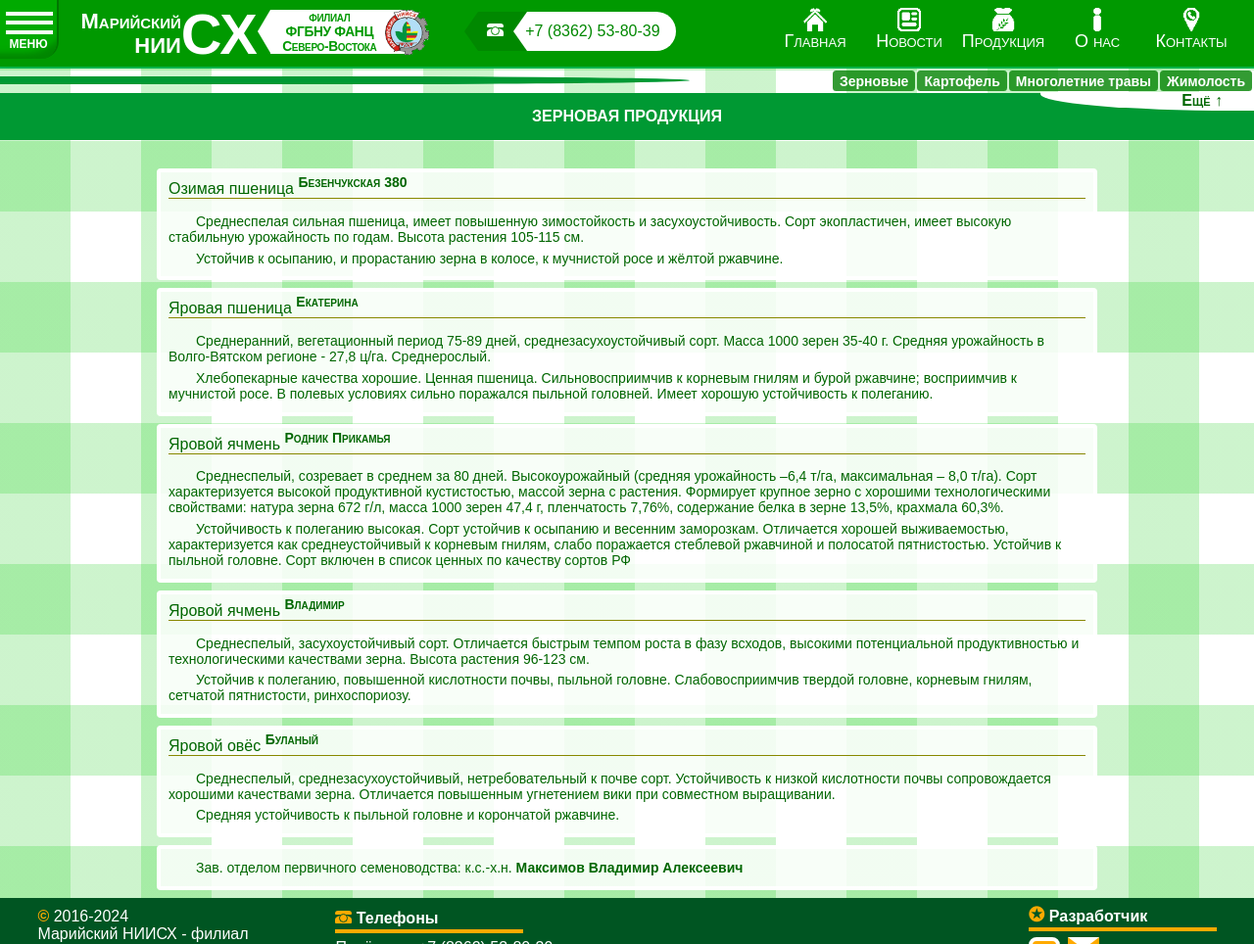
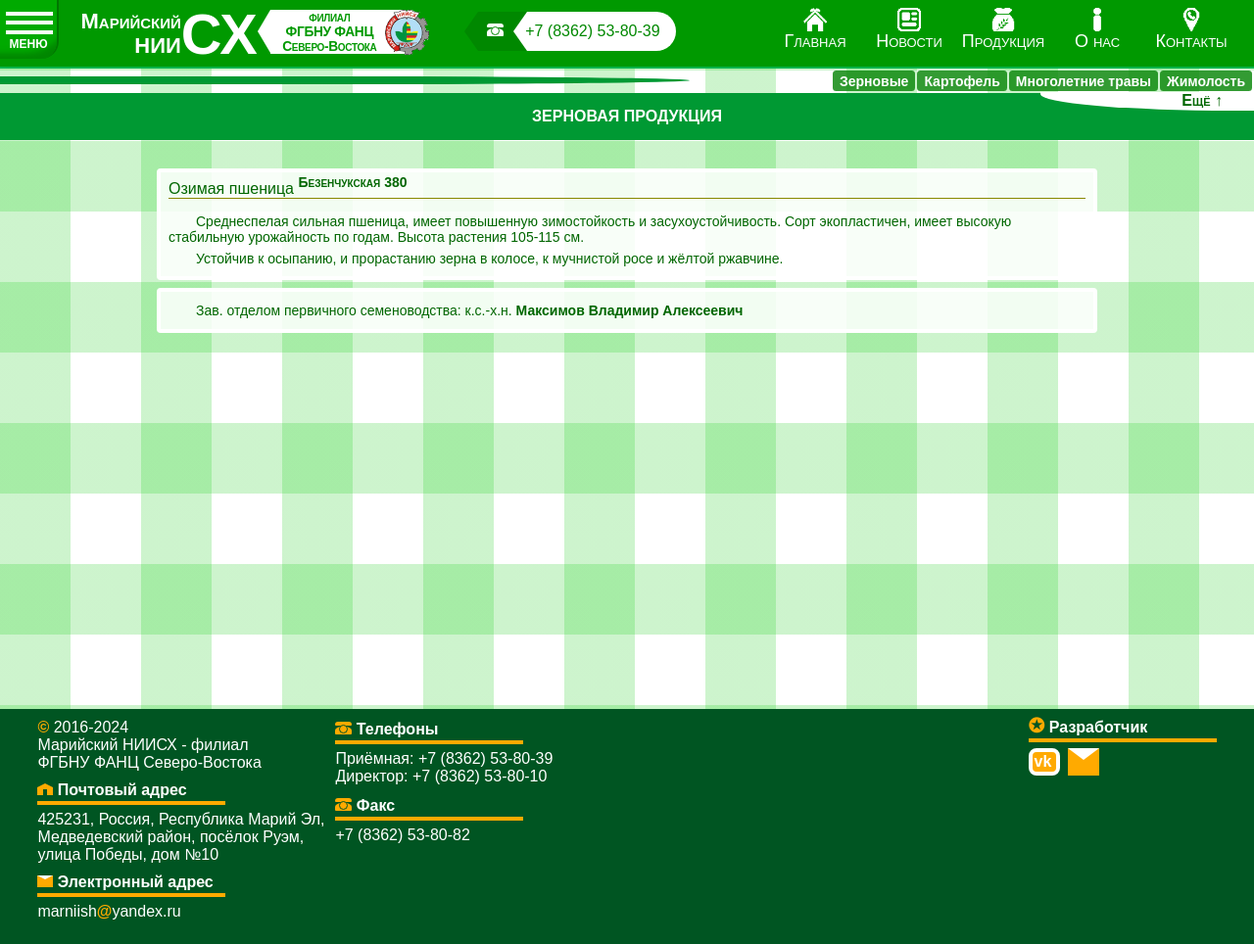
Before and after one commit to AlderKonst/DjangoMarRIA, a Django app: template marniish/siteapp/templates/siteapp/Grain.html in a window 1280 px wide. Shown: the whole page at 98% size. Run offline with Django 5.2, Linux system fonts and the light colour scheme; the template is opened without the code that fills it, so the values that code supplies are empty.

Commit message:
Подготовил код к последующей адаптации к Django, убрав лишнее

```diff
--- a/marniish/siteapp/templates/siteapp/Grain.html
+++ b/marniish/siteapp/templates/siteapp/Grain.html
@@ -18,38 +18,10 @@
 <div class="pages">
 	<div id="news_institute">
 	<article>
-		<h3>Озимая&nbsp;пшеница&nbsp;<b>Безенчукская&nbsp;380</b></h3>
+		<h3>Озимая пшеница <b>Безенчукская 380</b></h3>
 		<section>
 			<p>Среднеспелая сильная пшеница, имеет повышенную зимостойкость и засухоустойчивость. Сорт экопластичен, имеет высокую стабильную урожайность по годам. Высота растения 105-115 см.</p>
 			<p>Устойчив к осыпанию, и прорастанию зерна в колосе, к мучнистой росе и жёлтой ржавчине.</p>
-		</section>
-	</article>
-	<article>
-		<h3>Яровая пшеница <b>Екатерина</b></h3>
-		<section>
-			<p>Среднеранний, вегетационный период 75-89 дней, среднезасухоустойчивый сорт. Масса 1000 зерен 35-40 г. Средняя урожайность в Волго-Вятском регионе - 27,8 ц/га. Среднерослый.</p>
-			<p>Хлебопекарные качества хорошие. Ценная пшеница. Сильновосприимчив к корневым гнилям и бурой ржавчине; восприимчив к мучнистой росе. В полевых условиях сильно поражался пыльной головней. Имеет хорошую устойчивость к полеганию.</p>
-		</section>
-	</article>
-	<article>
-		<h3>Яровой ячмень <b>Родник Прикамья</b></h3>
-		<section>
-			<p>Среднеспелый, созревает в среднем за 80 дней. Высокоурожайный (средняя урожайность –6,4 т/га, максимальная – 8,0 т/га). Сорт характеризуется высокой продуктивной кустистостью, массой зерна с растения. Формирует крупное зерно с хорошими технологическими свойствами: натура зерна  672 г/л, масса 1000 зерен  47,4 г, пленчатость  7,76%, содержание белка в зерне 13,5%, крахмала  60,3%.</p>
-			<p>Устойчивость к полеганию высокая. Сорт устойчив к осыпанию и весенним заморозкам. Отличается хорошей выживаемостью, характеризуется как среднеустойчивый к корневым гнилям, слабо поражается стеблевой ржавчиной и полосатой пятнистостью. Устойчив к пыльной головне. Сорт включен в список ценных по качеству сортов РФ</p>
-		</section>
-	</article>
-    <article>
-		<h3>Яровой ячмень <b>Владимир</b></h3>
-		<section>
-			<p>Среднеспелый, засухоустойчивый сорт. Отличается быстрым темпом роста в фазу всходов, высокими потенциальной продуктивностью и технологическими качествами зерна. Высота растения 96-123 см.</p>
-			<p>Устойчив к полеганию,  повышенной кислотности почвы, пыльной головне. Слабовосприимчив твердой головне, корневым гнилям, сетчатой пятнистости, ринхоспориозу.</p>
-		</section>
-	</article>
-	<article>
-		<h3>Яровой овёс <b>Буланый</b></h3>
-		<section>
-			<p>Среднеспелый, среднезасухоустойчивый, нетребовательный к почве сорт. Устойчивость к низкой кислотности почвы сопровождается хорошими качествами зерна. Отличается повышенным угнетением вики при совместном выращивании.</p>
-			<p>Средняя устойчивость к пыльной головне и корончатой ржавчине.</p>
 		</section>
 	</article>
 	<article>
```
